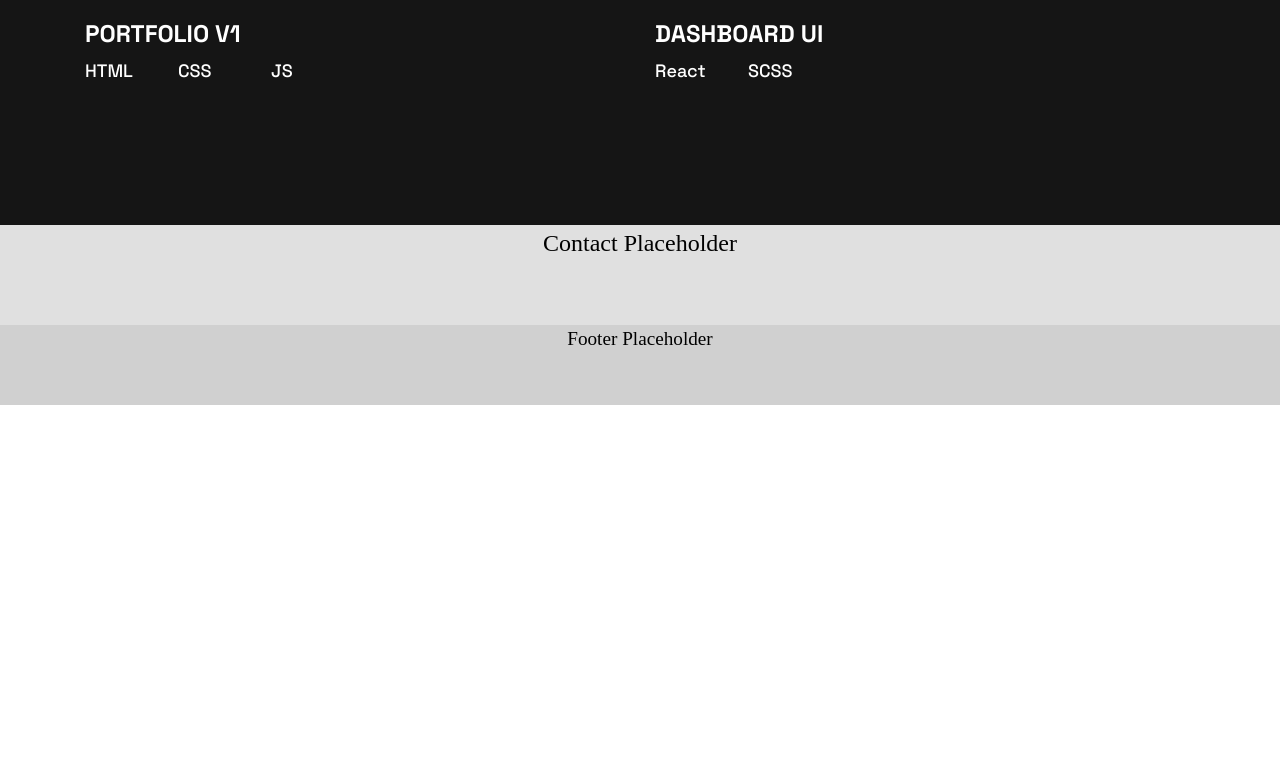
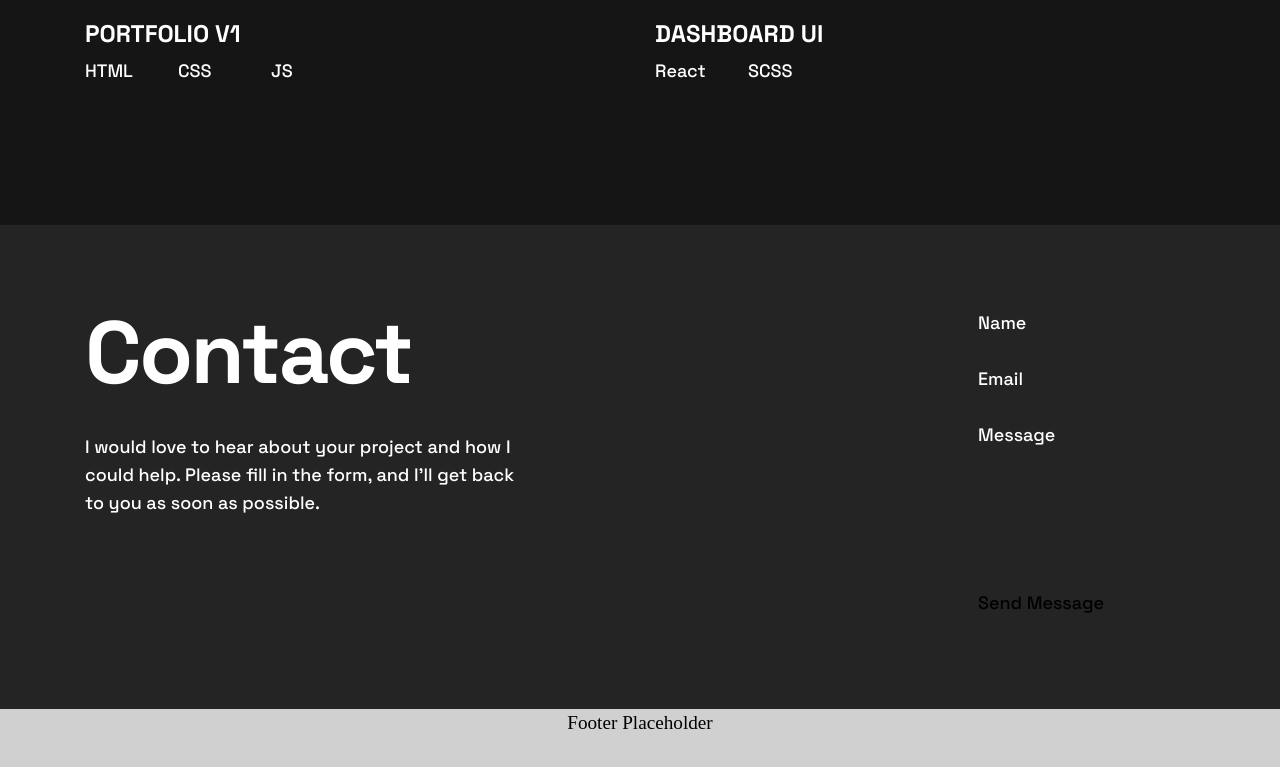
Before and after one commit to emazack/my-portfolio, a Next.js app: page / in a window 1280 px wide. Shown: the part 2963-3730 px from the top of the page. Before the commit the page ends 3368 px from the top, so only its background shows below. Built offline with nearby package versions, Linux system fonts and the light colour scheme.

Commit message:
[P1] Contact

```diff
--- a/src/components/Sections/Contact/Contact.module.scss
+++ b/src/components/Sections/Contact/Contact.module.scss
@@ -1,8 +1,51 @@
-// Placeholder SCSS for Contact section
+@use "../../../styles/_mixins.scss" as styles;
+
 .contact {
-  min-height: 100px;
-  display: flex;
-  justify-content: center;
-  background: #e0e0e0;
-  font-size: 1.5rem;
+  background-color: var(--tertiary-color);
+  color: var(--white-color);
+  @include styles.text-md;
+
+  .container {
+    display: flex;
+    justify-content: space-between;
+    padding-top: 84px;
+    padding-bottom: 92px;
+    @include styles.wrapper;
+
+    .text {
+      max-width: 445px;
+      width: 100%;
+
+      .title {
+        margin-bottom: 36px;
+
+        @include styles.heading-xl;
+
+        @include styles.mobile-only {
+          @include styles.heading-lg;
+        }
+      }
+
+      .description {}
+    }
+
+    .form {
+      .formGroup {
+        display: flex;
+        flex-direction: column;
+        max-width: 445px;
+        width: 100%;
+
+        .input {}
+
+        .textarea {
+          overflow-x: hidden;
+          white-space: pre-wrap;
+          word-wrap: break-word;
+        }
+      }
+
+      .button {}
+    }
+  }
 }
--- a/src/components/Sections/Contact/Contact.tsx
+++ b/src/components/Sections/Contact/Contact.tsx
@@ -1,6 +1,86 @@
-import React from "react";
+import React, { useState, ChangeEvent, FormEvent } from "react";
 import styles from "./Contact.module.scss";
 
-const Contact = () => <div className={styles.contact}>Contact Placeholder</div>;
+type FormData = {
+    name: string;
+    email: string;
+    message: string;
+};
+
+const Contact: React.FC = () => {
+    const [form, setForm] = useState<FormData>({
+        name: "",
+        email: "",
+        message: ""
+    });
+
+    const handleChange = (e: ChangeEvent<HTMLInputElement | HTMLTextAreaElement>) => {
+        const { name, value } = e.target;
+        setForm((prev) => ({ ...prev, [name]: value }));
+    };
+
+    const handleSubmit = (e: FormEvent<HTMLFormElement>) => {
+        e.preventDefault();
+        console.log(form); // fetch
+        setForm({ name: "", email: "", message: "" });
+    };
+
+    return (
+        <section className={styles.contact}>
+            <div className={styles.container}>
+                <div className={styles.text}>
+                    <h2 className={styles.title}>
+                        Contact
+                    </h2>
+                    <p className={styles.description}>
+                        I would love to hear about your project and how I could help.
+                        Please fill in the form, and I’ll get back to you as soon as possible.
+                    </p>
+                </div>
+                <form className={styles.form} onSubmit={handleSubmit}>
+                    <div className={styles.formGroup}>
+                        <label htmlFor="name">Name</label>
+                        <input
+                            id="name"
+                            name="name"
+                            type="text"
+                            value={form.name}
+                            onChange={handleChange}
+                            required
+                            className={styles.input}
+                        />
+                    </div>
+                    <div className={styles.formGroup}>
+                        <label htmlFor="email">Email</label>
+                        <input
+                            id="email"
+                            name="email"
+                            type="email"
+                            value={form.email}
+                            onChange={handleChange}
+                            required
+                            className={styles.input}
+                        />
+                    </div>
+                    <div className={styles.formGroup}>
+                        <label htmlFor="message">Message</label>
+                        <textarea
+                            id="message"
+                            name="message"
+                            rows={5}
+                            value={form.message}
+                            onChange={handleChange}
+                            required
+                            className={styles.textarea}
+                        />
+                    </div>
+                    <button type="submit" className={styles.button}>
+                        Send Message
+                    </button>
+                </form>
+            </div>
+        </section>
+    );
+};
 
 export default Contact;
--- a/src/components/Sections/Projects/Projects.tsx
+++ b/src/components/Sections/Projects/Projects.tsx
@@ -2,7 +2,6 @@ import React from "react";
 import styles from "./Projects.module.scss";
 import Cta from "@/components/UI/Cta";
 import Image from "next/image";
-import Link from "next/link";
 import { projects } from "@/data/projects";
 
 const Projects = () => {
--- a/src/styles/_reset.scss
+++ b/src/styles/_reset.scss
@@ -66,3 +66,11 @@ textarea {
 * {
   scroll-behavior: smooth;
 }
+
+textarea {
+  all: unset;
+  font-family: inherit;
+  font-size: inherit;
+  line-height: inherit;
+  resize: unset;
+}
```
